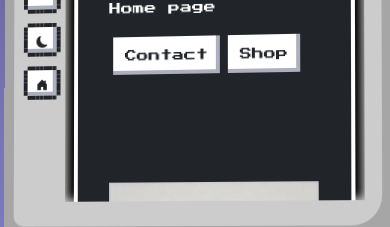
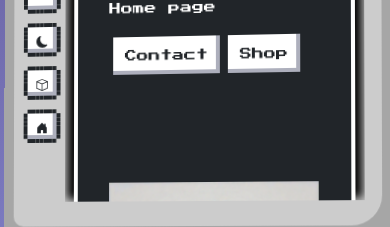
Before and after one commit to ryangudsell/NCNES-Giant, a React (Vite) app: page / in a window 390 px wide. Shown: the part 174-401 px from the top of the page. Built offline with nearby package versions, Linux system fonts and the light colour scheme.

Commit message:
Added 3D to mobile

```diff
--- a/src/Gameboy.jsx
+++ b/src/Gameboy.jsx
@@ -85,10 +85,8 @@ const Gameboy = () => {
             {/* Darkmode button */}
             <div>
             <button className='nes-btn' onClick={() => darkmodeToggle()}><MoonFill style={{imageRendering: "pixelated"}} /></button></div>
-            <div><button className='nes-btn' onClick={() => {
-              navigate("/")
-
-              }}><HouseDoorFill style={{imageRendering: "pixelated"}} /></button></div>
+            <div><button className='nes-btn' onClick={() => ThreeDToggle()}><Box style={{imageRendering: "pixelated"}} /></button></div>
+            <div><button className='nes-btn' onClick={() => navigate("/")}><HouseDoorFill style={{imageRendering: "pixelated"}} /></button></div>
           </ul>
         </article>
         <Screen />
```
